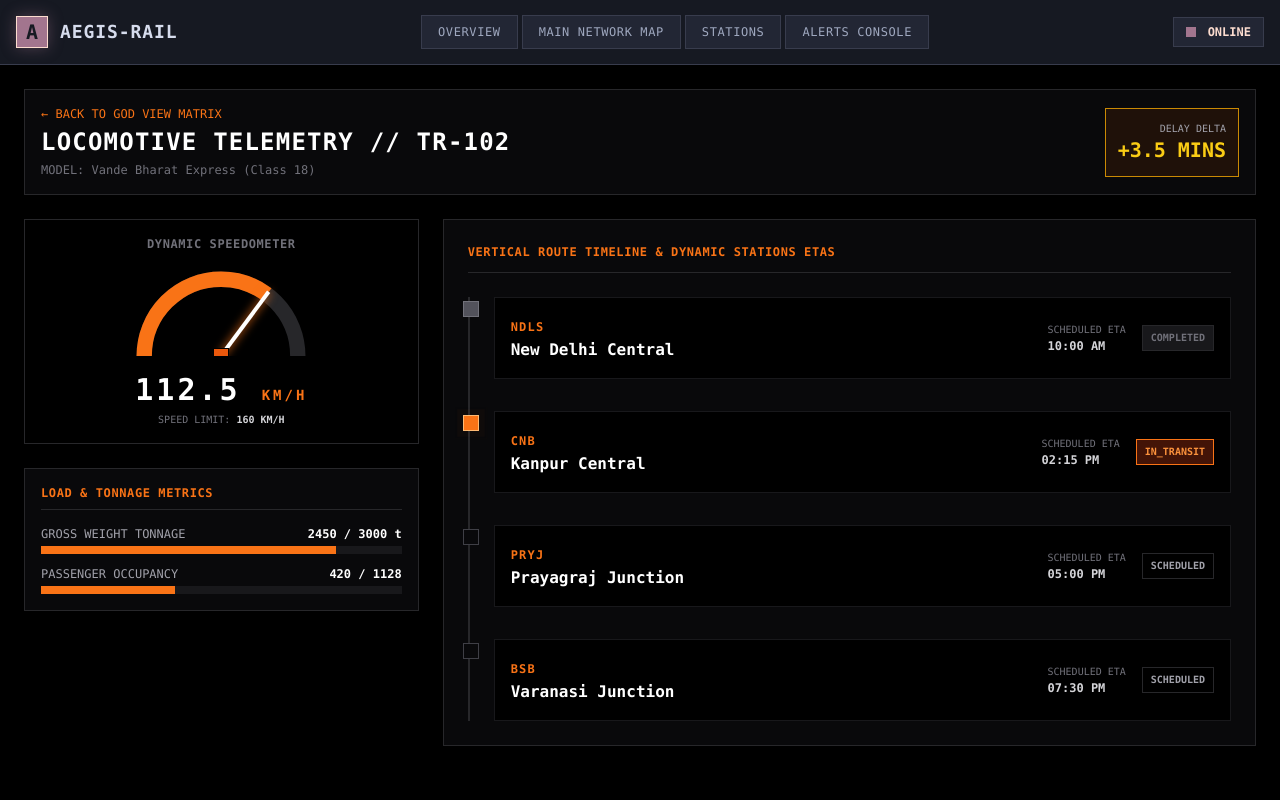
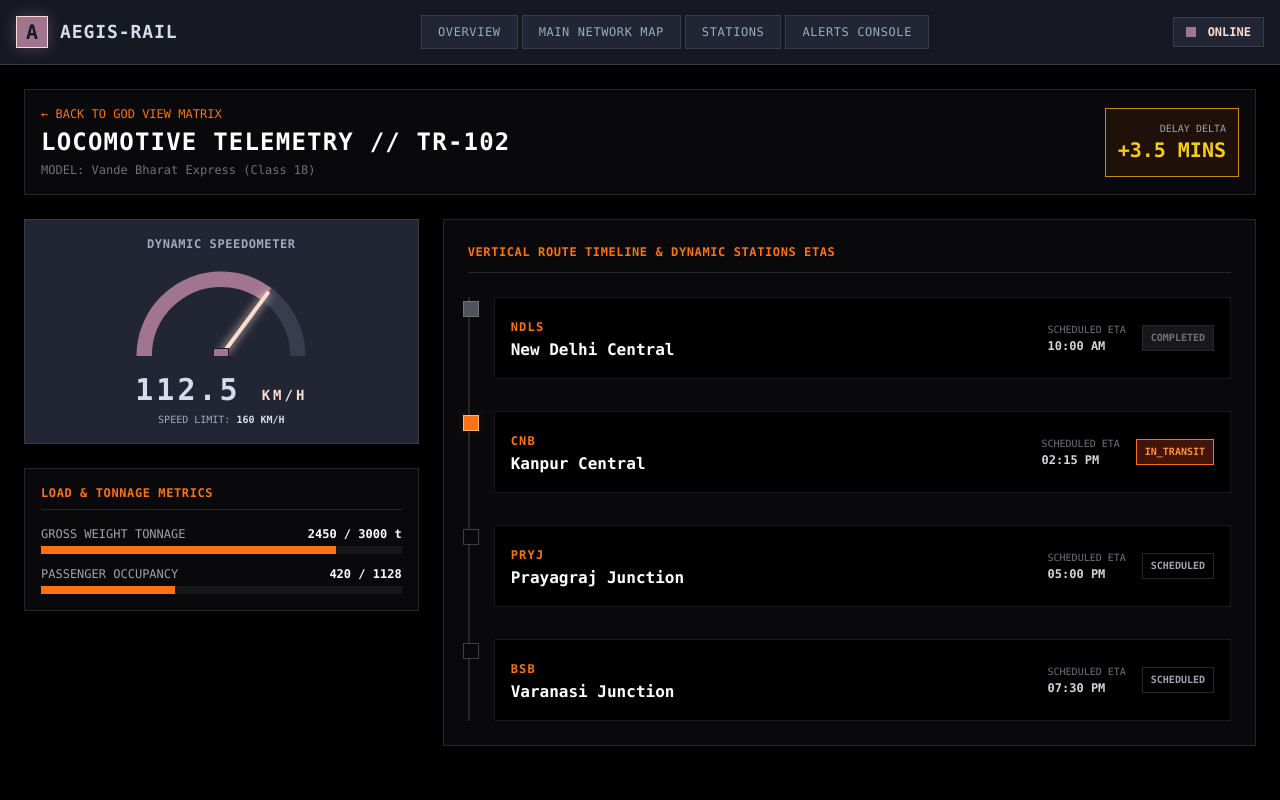
Before and after one commit to AnmolTiwari4/aegis-rail, a Next.js app in the folder frontend/: page /trains/TR-102 in a window 1280 px wide. Shown: the top 800 px of the page. Built offline with nearby package versions, Linux system fonts and the light colour scheme; no server answers.

Commit message:
update speedometer colors to match ocean sunset theme

```diff
--- a/frontend/components/Speedometer.jsx
+++ b/frontend/components/Speedometer.jsx
@@ -5,8 +5,8 @@ export default function Speedometer({ currentSpeed = 0, maxLimit = 160 }) {
   const angle = (percentage / 100) * 180 - 90; // -90 to +90 degrees
 
   return (
-    <div className="relative flex flex-col items-center justify-center p-4 border border-zinc-800 bg-black font-mono">
-      <div className="text-zinc-500 text-xs font-bold uppercase tracking-wider mb-2">DYNAMIC SPEEDOMETER</div>
+    <div className="relative flex flex-col items-center justify-center p-4 border border-ocean-border bg-ocean-surface font-mono">
+      <div className="text-ocean-soft text-xs font-bold uppercase tracking-wider mb-2">DYNAMIC SPEEDOMETER</div>
 
       {/* SVG Semi-Circle Gauge */}
       <div className="relative w-48 h-24 overflow-hidden">
@@ -15,14 +15,14 @@ export default function Speedometer({ currentSpeed = 0, maxLimit = 160 }) {
           <path
             d="M 10 50 A 40 40 0 0 1 90 50"
             fill="none"
-            stroke="#27272a"
+            stroke="#383C4D"
             strokeWidth="8"
           />
           {/* Active Speed Arc */}
           <path
             d="M 10 50 A 40 40 0 0 1 90 50"
             fill="none"
-            stroke="#f97316"
+            stroke="#A2758E"
             strokeWidth="8"
             strokeDasharray="125.6"
             strokeDashoffset={125.6 - (125.6 * percentage) / 100}
@@ -32,16 +32,16 @@ export default function Speedometer({ currentSpeed = 0, maxLimit = 160 }) {
 
         {/* Needle Indicator */}
         <div
-          className="absolute bottom-0 left-1/2 w-1 h-20 bg-white transform -translate-x-1/2 origin-bottom transition-transform duration-500 ease-out shadow-[0_0_10px_#f97316]"
+          className="absolute bottom-0 left-1/2 w-1 h-20 bg-ocean-peach transform -translate-x-1/2 origin-bottom transition-transform duration-500 ease-out shadow-[0_0_10px_#FCDCCF]"
           style={{ transform: `translateX(-50%) rotate(${angle}deg)` }}
         />
-        <div className="absolute bottom-0 left-1/2 w-4 h-4 bg-orange-600 border border-black transform -translate-x-1/2 translate-y-1/2" />
+        <div className="absolute bottom-0 left-1/2 w-4 h-4 bg-ocean-mauve border border-ocean-bg transform -translate-x-1/2 translate-y-1/2" />
       </div>
 
       {/* Speed Numerical Display */}
       <div className="mt-4 text-center">
-        <div className="text-3xl font-extrabold text-white tracking-widest">{currentSpeed} <span className="text-sm text-orange-500">KM/H</span></div>
-        <div className="text-[10px] text-zinc-500 mt-1">SPEED LIMIT: <span className="text-zinc-300 font-bold">{maxLimit} KM/H</span></div>
+        <div className="text-3xl font-extrabold text-ocean-light tracking-widest">{currentSpeed} <span className="text-sm text-ocean-peach">KM/H</span></div>
+        <div className="text-[10px] text-ocean-soft mt-1">SPEED LIMIT: <span className="text-ocean-light font-bold">{maxLimit} KM/H</span></div>
       </div>
     </div>
   );
```
